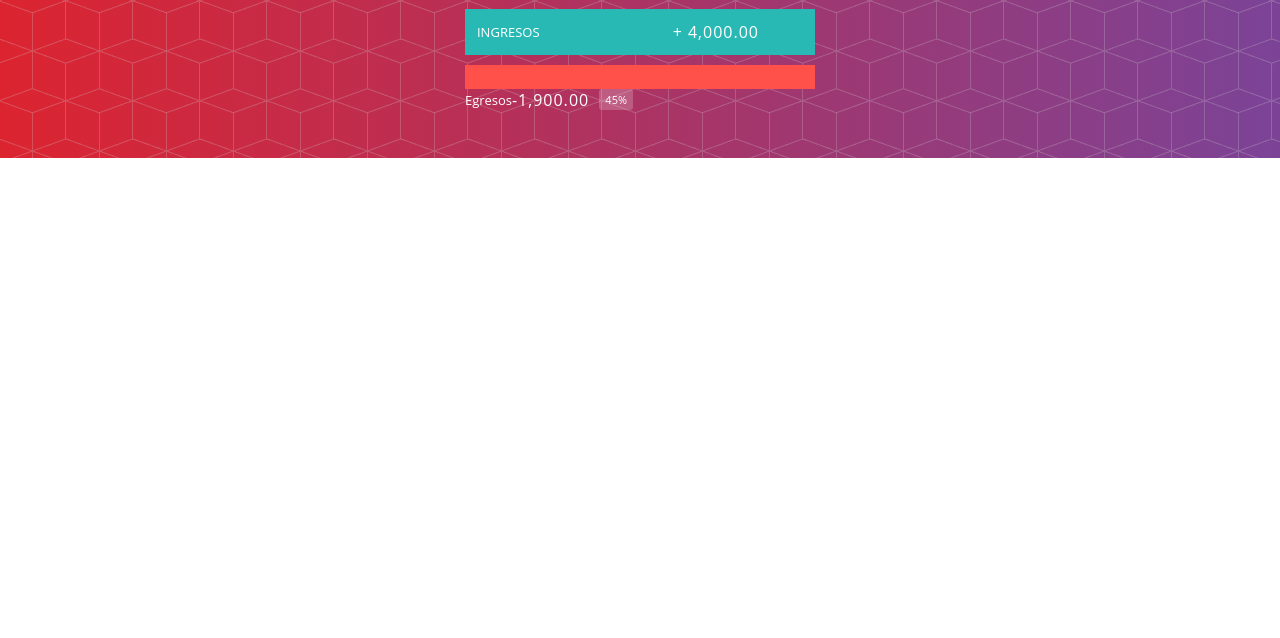
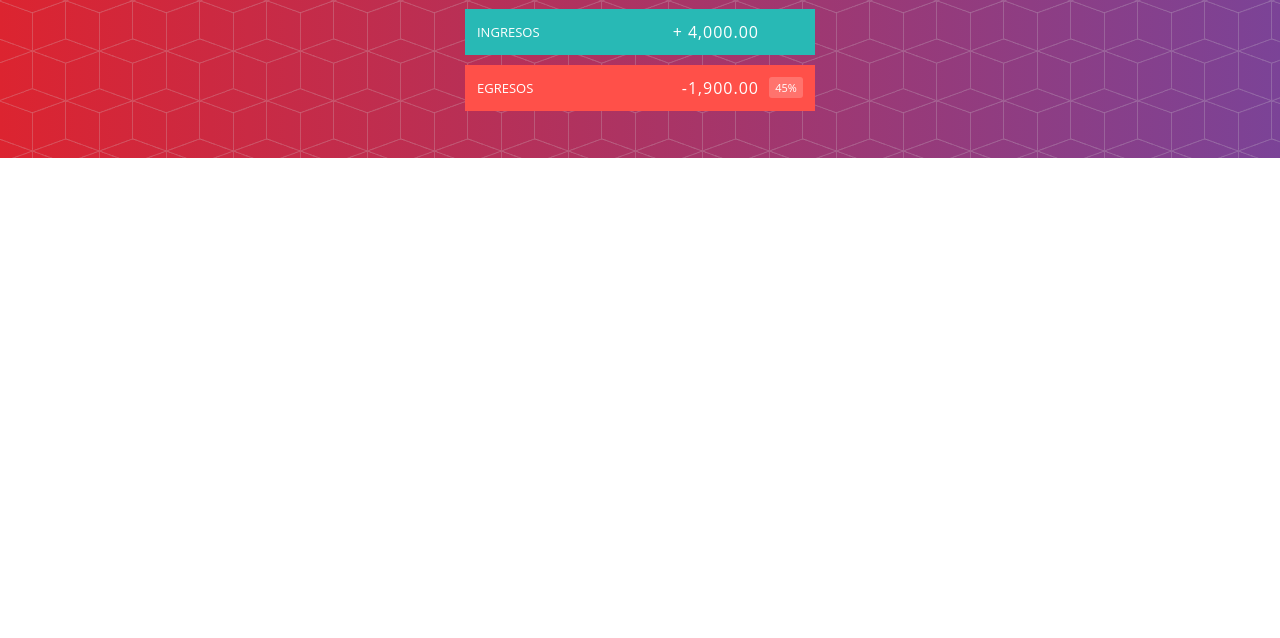
Before and after one commit to Cristian1805/app-presupuesto-js, a plain HTML site: page index.html in a window 1280 px wide. Shown: the part 162-800 px from the top of the page. Drawn offline with Linux system fonts and the light colour scheme.

Commit message:
creacion de arreglo sobre ingresos y egresos, tambien se arreglo el bug html

```diff
--- a/index.html
+++ b/index.html
@@ -22,22 +22,24 @@
                 Presupuesto disponible
             </div>
 
-            <div class="presupuesto_valor"> + 2,000.00 </div>
+            <div class="presupuesto_valor" id = 'presupuesto'>+ 2,000.00 </div>
             <div class="presupuesto_ingreso limpiarEstilos">
                 <div class="presupuesto_ingreso--texto">Ingresos</div>
                 <div class="derecha">
-                    <div class="presupuesto_ingreso--valor"> + 4,000.00 </div>
+                    <div class="presupuesto_ingreso--valor" id = 'ingresos'> + 4,000.00 </div>
                     <div class="presupuesto_ingreso--porcentaje">&nbsp;</div>
                 </div>
             </div>
 
-            <div class="presupuesto_egreso limpiarEstilos"></div>
+            <div class="presupuesto_egreso limpiarEstilos">
                 <div class="presupuesto_egreso--texto">Egresos</div>
-                <div class="derecha limpiarEstilos"></div>
-                    <div class="presupuesto_egreso--valor">-1,900.00</div>
-                    <div class="presupuesto_egreso--porcentaje">45% </div>
+                <div class="derecha limpiarEstilos">
+                    <div class="presupuesto_egreso--valor" id = 'egresos'>-1,900.00</div>
+                    <div class="presupuesto_egreso--porcentaje" id = 'porcentaje'>45% </div>
+              </div>
         </div>
     </div>
+</div>
 
 
 
--- a/js/Egreso.js
+++ b/js/Egreso.js
@@ -4,7 +4,6 @@ class Egreso extends Dato{
 
     constructor(descripcion, valor){
         super(descripcion,valor);
-
         this._id = ++Egreso.contadorEgresos;
 
     }
--- a/js/app.js
+++ b/js/app.js
@@ -0,0 +1,17 @@
+const ingreso = [
+
+    new Ingreso('Salario', 2100.00),
+    new Ingreso('Venta coche', 2500.00)
+
+];
+
+
+const egresos = [
+    new Egreso ('Renta apartamento', 900,00),
+    new Egreso('Ropa', 500 )
+];
+
+
+let cargarApp = () =>{
+    cargarCabecero()
+}
```
